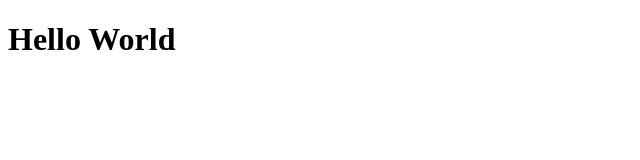
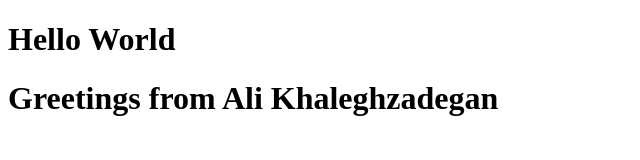
Before and after one commit to Tarakan-Begemot/alex_afanasjev, a plain HTML site: page index.html in a window 1280 px wide. Shown: the whole page, without its empty margins (0-640 px from the left). Drawn offline with Linux system fonts and the light colour scheme.

Commit message:
add greeting from Ali

```diff
--- a/index.html
+++ b/index.html
@@ -8,5 +8,6 @@
 </head>
 <body>
     <h1>Hello World</h1>
+    <h1>Greetings from Ali Khaleghzadegan</h1>
 </body>
 </html>
```
